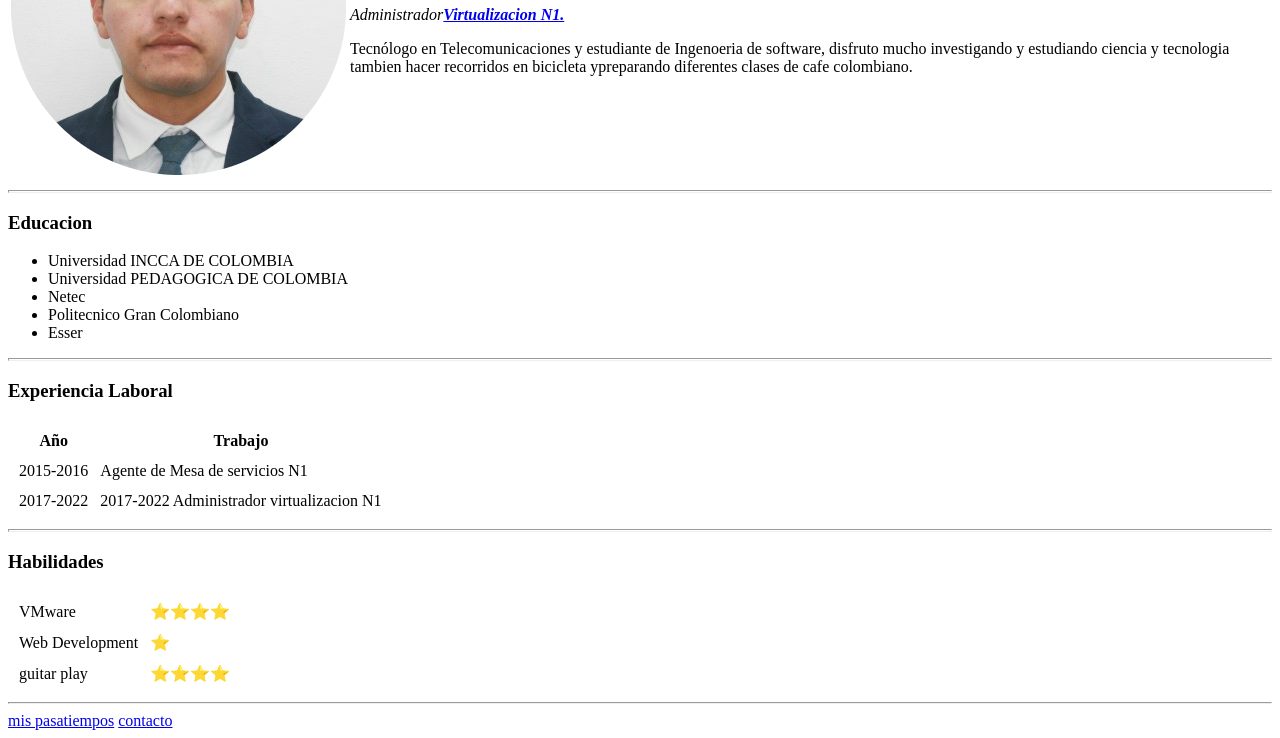
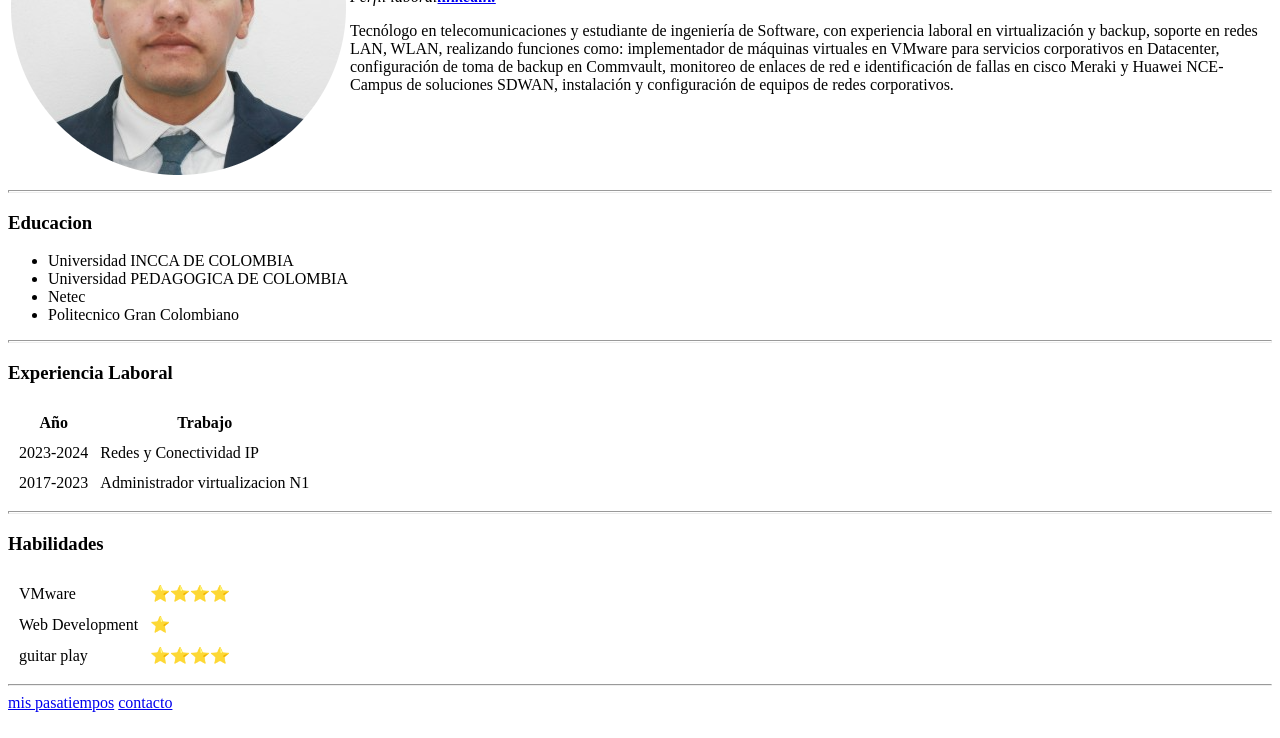
Before and after one commit to jehernandezg/CV, a plain HTML site: page index.html in a window 1280 px wide. Shown: the part 171-909 px from the top of the page. Drawn offline with Linux system fonts and the light colour scheme.

Commit message:
Update index.html

```diff
--- a/index.html
+++ b/index.html
@@ -9,8 +9,8 @@
         <tr>
             <td><img src="images/jorge.png" alt="foto de perfil Jorge Hernandez"></td>
             <td>    <h1>Jorge Hernandez</h1>
-                <p><em>Administrador<strong><a href="https://www.linkedin.com/in/jorge-enrique-hernandez-guzman-23400a258/">Virtualizacion N1.</a></strong></em></p>
-                <p>Tecnólogo en Telecomunicaciones y estudiante de Ingenoeria de software, disfruto mucho investigando y estudiando ciencia y tecnologia tambien hacer recorridos en bicicleta ypreparando diferentes clases de cafe colombiano.</p></td>
+                <p><em>Perfil laboral<strong><a href="https://www.linkedin.com/in/jorge-enrique-hernandez-guzman-23400a258/">linkedin.</a></strong></em></p>
+                <p>Tecnólogo en telecomunicaciones y estudiante de ingeniería de Software, con experiencia laboral en virtualización y backup, soporte en redes LAN, WLAN, realizando funciones como:  implementador de máquinas virtuales en VMware para servicios corporativos en Datacenter, configuración de toma de backup en Commvault, monitoreo de enlaces de red e identificación de fallas en cisco Meraki y Huawei NCE-Campus de soluciones SDWAN, instalación y configuración de equipos de redes corporativos.</p></td>
 
         </tr>
     </table>
@@ -23,7 +23,7 @@
         <li>Universidad PEDAGOGICA DE COLOMBIA</li>
         <li>Netec</li>
         <li>Politecnico Gran Colombiano</li>
-        <li>Esser</li>
+
     </ul>
     <hr size ="3">
     <H3>Experiencia Laboral</H3>
@@ -35,13 +35,13 @@
         </thead>
         <tbody>
             <tr>
-                <td>2015-2016</td>
-                <td>Agente de Mesa de servicios N1</td>
+                <td>2023-2024</td>
+                <td>Redes y Conectividad IP</td>
 
             </tr>
             <tr>
-                <td>2017-2022</td>
-                <td>2017-2022 Administrador virtualizacion N1</td>
+                <td>2017-2023</td>
+                <td>Administrador virtualizacion N1</td>
 
             </tr>
 
```
